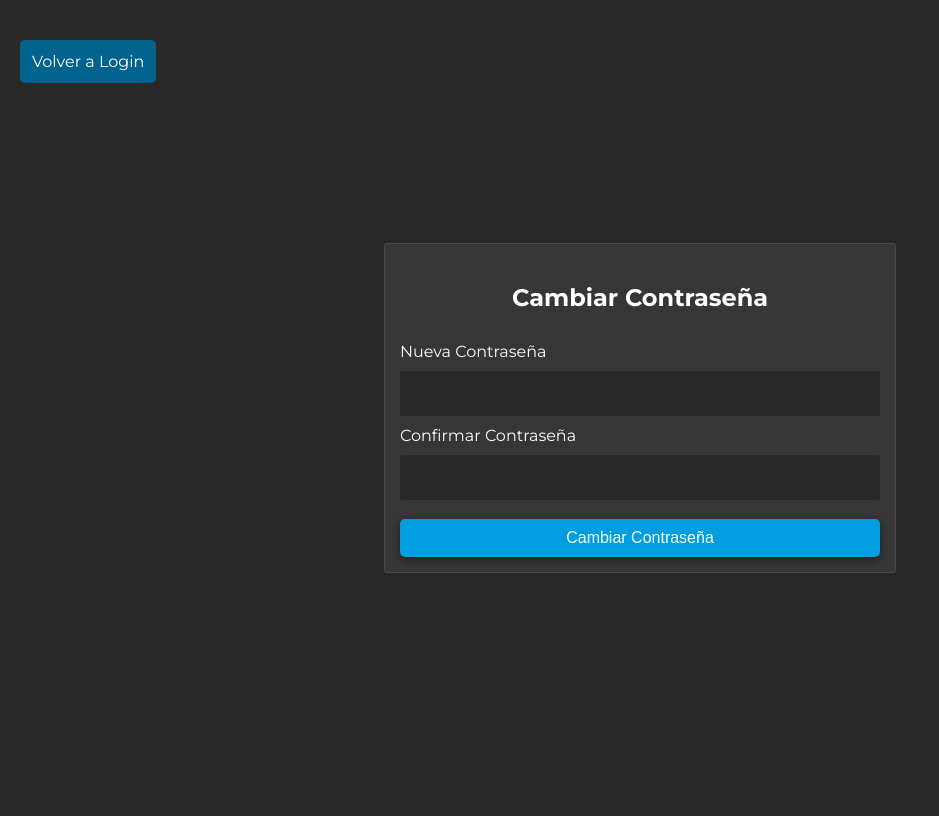
After one commit to TomasB-Dev/utnetwork, a Flask app: page /cambiar_contrasena in a window 1280 px wide. The commit adds this page. Shown: the whole page, without its empty margins (0-939 px from the left). Run offline with Flask 3, Linux system fonts and the light colour scheme; the visitor is signed in with stand-in values (Sample User, id 1).

Commit message:
opcion de recuperacion de contraseña

```diff
--- a/app.py
+++ b/app.py
@@ -30,7 +30,7 @@ app.secret_key = FIRMA
 socketio = SocketIO(app)
 
 #modularizacion vista que no necesitan loguear
-nologued_view(app)
+nologued_view(app, usuarios)
 
 #modularizacion login
 login_route(app)
--- a/src/routes/loged_routes.py
+++ b/src/routes/loged_routes.py
@@ -13,7 +13,7 @@ def logued_route(app, usuarios, publicaciones,db_user):
     def home():
 
         token = session.get('usuario')
-        if session:
+        if token and isinstance(token, list) and len(token) > 0:
             id_user = token[0]['id']
             info_user = usuarios.get_data_by_id(id_user)
             user_state = usuarios.get_state_by_id(id_user)
@@ -29,7 +29,8 @@ def logued_route(app, usuarios, publicaciones,db_user):
             else:
                 return redirect(url_for('validation'))
         else:
-            return render_template('error.html')
+            session.clear()
+            return redirect(url_for('login'))
 
     @app.route('/miperfil')
     def myprofile():
--- a/src/routes/nologed_routes.py
+++ b/src/routes/nologed_routes.py
@@ -1,9 +1,14 @@
 """
 CONTIENE LAS RUTAS QUE NO SE NECESITA ESTAR LOGUEADO PARA VER
 """
-from flask import render_template,redirect,url_for, session
+from flask import render_template,redirect,url_for, session ,request, jsonify
+from src.models.Mail_Send import Send_Mail
+import random
+import hashlib
+import os
 
-def nologued_view(app):
+
+def nologued_view(app, usuarios):
     @app.route('/')
     def index():
         if session:
@@ -14,3 +19,85 @@ def nologued_view(app):
     @app.route('/terminos')
     def terminos():
         return render_template('terminos.html')
+
+
+    @app.route("/recuperar_cuenta")
+    def recuperar_contrasena():
+        return render_template('/temporales/recovery_password.html')
+
+
+    @app.route('/codigo_reestablecer' , methods=['POST'])
+    def reestablecer_contra_codigo():
+
+        user_email = request.form['mail'];
+        code = ''
+        for i in range(6):
+            code += str(random.randrange(0,9,1))
+
+
+        MAIL = os.getenv('MAIL')
+        MAIL_KEY = os.getenv('MAIL_KEY')
+        notify = Send_Mail(MAIL, MAIL_KEY, user_email)
+
+
+        content = f"""
+                <html>
+                <body>
+                    <p>Codigo para reestablecer contraseña: <strong>{code}</strong></p>
+                </body>
+                </html>
+            """
+        notify.enviarMail('Codigo para reestablecer contraseña', content)
+        if user_email:
+            session['user_email']= user_email
+            session['code_email']= code
+
+            return redirect(url_for("verificar_codigo_clave"))
+            # return render_template('/temporales/recovery_password.html', code_email=code, user_email=user_email,message='se envio el codigo correctamente')
+        else:
+            return render_template('/temporales/recovery_password.html',messageError='se envio el codigo correctamente')
+
+
+    @app.route('/verificar_codigo_clave')
+    def verificar_codigo_clave():
+        return render_template('/temporales/recovery_password_code.html')
+
+
+
+    @app.route('/verificar_codigo_reestablecimiento', methods=['POST'])
+    def verificar_codigo_reest():
+        print('verificar_codigo_reest', request.get_json())
+        data = request.get_json()
+        user_email = session.get('user_email')
+        code_email = session.get('code_email')
+
+        print('user_email', user_email, 'code_email', code_email)
+
+        if not data:
+            return jsonify({'error': 'No se recibió JSON'}), 400
+
+
+        codigo = data.get('codigo')
+        print('codigo', codigo, 'code_email', code_email)
+        if codigo == code_email:
+            return jsonify({'success': True, 'redirect_url': url_for('cambiar_contrasena')}), 200
+        else:
+            return jsonify({'error': 'Codigo incorrecto'}), 400
+    @app.route('/cambiar_contrasena')
+    def cambiar_contrasena():
+        user_email = session.get('user_email')
+        if not user_email:
+            return redirect(url_for('index'))
+
+        return render_template('/temporales/recovery_password_new.html', user_email=user_email)
+
+    @app.route('/cambiar_contrasena_reestablecimiento', methods=['POST'])
+    def cambiar_contrasena_reest():
+        new_password = request.form['new_password']
+        user_email = session.get('user_email');
+
+        print('new_password', new_password, 'user_email', user_email)
+        new_password = hashlib.sha256(new_password.encode()).hexdigest()
+        usuarios.reestablecer_contrasena(new_password, user_email)
+        session.clear()
+        return redirect(url_for('login'))
--- /dev/null
+++ b/static/css/recovery_password_new.css
@@ -0,0 +1,120 @@
+
+@import url('https://fonts.googleapis.com/css2?family=Lobster&family=Montserrat:ital,wght@0,100..900;1,100..900&display=swap');
+:root{
+    --bg--color : #282828;
+    --bg--secundary: #00628D;
+    --color-resalt: #BDE4F7;
+    --color-shadows: rgba(0, 0, 0, 0.35) 0px 5px 15px;
+    --color-hover: #009EE0;
+    --bg-cards: #363636;
+
+
+}
+
+body {
+    font-family: "Montserrat", sans-serif;
+    background-color: var(--bg--color);
+}
+
+
+
+
+.nav_login {
+    position: absolute;
+    top: 40px;
+    left: 20px;
+    color: white;
+    padding: 12px;
+    border-radius: 5px;
+    background-color: var(--bg--secundary);
+    text-decoration: none;
+    font-size: 1rem;
+    transition: .5s all;
+    &:hover {
+        background-color: var(--color-hover)
+    };
+}
+
+
+
+
+.container_form_code {
+    height: 100vh;
+    display: flex;
+    align-items: center;
+    justify-content: center;
+}
+
+
+
+
+
+.form {
+    padding: 15px;
+    border: 0.2px solid rgb(73, 73, 73);
+    display: flex;
+    flex-direction: column;
+    align-items: center;
+    justify-content: center;
+    border-radius: 3px;
+    background-color: var(--bg-cards);
+    max-width: 50rem;
+    min-width: 30rem;
+    & h3 {
+        margin-bottom: 20px;
+        color: white;
+        font-weight: bold;
+        font-size: x-large;
+    }
+}
+
+.container_inputs {
+    display: flex;
+    flex-direction: column;
+    color: white;
+    width: 100%;
+
+
+& label {
+    margin: 10px 0px;
+}
+
+& input {
+    padding: 15px;
+    color: white;
+    border-radius: 3px;
+    background-color: var(--bg--color);
+    border: none;
+    outline: none;
+
+}
+
+
+
+}
+
+
+
+.btn_verify {
+    width: 100%;
+    margin-top: 1.5vw;
+    padding: 10px;
+    border-radius: 5px;
+    cursor: pointer;
+    color: white;
+    background-color: #009EE0;
+    border: none;
+    font-size: medium;
+    text-align: center;
+    transition: .5s all;
+    box-shadow: rgba(0, 0, 0, 0.16) 0px 3px 6px, rgba(0, 0, 0, 0.23) 0px 3px 6px;
+}
+
+
+.error {
+    display: none;
+    color: red;
+    font-size: 0.9rem;
+    margin-top: 10px;
+    text-align: center;
+}
--- a/static/js/myprofile.js
+++ b/static/js/myprofile.js
@@ -1,4 +1,5 @@
 
+document.addEventListener('DOMContentLoaded', ()=> {
 
 
 
@@ -82,7 +83,7 @@ const validate_form= (e) => {
 
 
     if(!verify_validate)  {
-        return false;
+        return;
     }else {
         add_description_form.submit();
     }
@@ -92,6 +93,7 @@ const validate_form= (e) => {
 add_description_form.addEventListener('submit',validate_form )
 
 
+});
 
 
 // const update_description_form = document.getElementById('update_description')
--- /dev/null
+++ b/static/js/recovery_password_new.js
@@ -0,0 +1,43 @@
+const form = document.getElementById('form_new_password');
+
+
+
+
+const verify_password=()=> {
+    const input_value_new = document.getElementById('new_password').value;
+    const input_value_confirm =document.getElementById('confirm_password').value;
+    const error_message = document.getElementById('error_message');
+    const regex = /^(?=.*[A-Za-z])(?=.*\d)[A-Za-z\d]{8,}$/;
+
+    if(input_value_new.trim() === '' || input_value_confirm.trim()==='') {
+        error_message.textContent = 'Por favor, verifique que los campos no esten vacios';
+        error_message.style.display = 'block';
+        return false;
+    } else if(regex.test(input_value_new.trim()) === false || regex.test(input_value_confirm.trim()) === false) {
+        error_message.textContent = 'La contraseña debe tener al menos 8 caracteres, incluyendo letras y números';
+        error_message.style.display = 'block';
+        return false;
+    } else if(input_value_new.trim() !== input_value_confirm.trim()) {
+        error_message.textContent = 'Las contraseñas no coinciden';
+        error_message.style.display = 'block';
+        return false;
+    } else {
+        error_message.style.display = 'none';
+        return true;
+    }
+
+}
+
+
+const vefify_form = (e)=> {
+    e.preventDefault()
+    const is_true = verify_password();
+    if(is_true) {
+            form.submit();
+        } else {
+            return false;
+        }
+}
+
+
+form.addEventListener('submit', vefify_form);
--- a/templates/login.html
+++ b/templates/login.html
@@ -18,7 +18,7 @@
     </a>
 
         {%if incorrect_credential %}
-            <div id="id_error_credential" class="alert alert-danger position-absolute "  style='top: 10px; left: 10px; z-index: 20;' role="alert">
+            <div id="id_error_credential" class="alert alert-danger position-absolute "  style='bottom: 10px; right: 10px; z-index: 20;' role="alert">
                 Las credenciales son incorrectas, Vuelva a intentarlo
             </div>
         {% endif %}
@@ -56,6 +56,7 @@
 
                 <button  class="btn " type="submit">Iniciar Sesion</button>
             </form>
+            <a href="{{url_for('recuperar_contrasena')}}">Olvidaste tu contraseña</a>
         <div class="container_link_register">
             <p class="txt">No posee una cuenta?</p>
             <a href="{{ url_for('register') }}">Registrarse</a>
--- /dev/null
+++ b/templates/temporales/recovery_password_new.html
@@ -0,0 +1,28 @@
+<!DOCTYPE html>
+<html lang="en">
+<head>
+    <meta charset="UTF-8">
+    <meta name="viewport" content="width=device-width, initial-scale=1.0">
+    <link rel="stylesheet" href="{{url_for('static',filename='css/recovery_password_new.css')}}">
+    <title>Cambiar Contraseña</title>
+</head>
+<body>
+    <div class="container_form_code">
+        <a class="nav_login" href="{{url_for('login')}}">Volver a Login</a>
+
+    <form action="{{url_for('cambiar_contrasena_reest')}}" class="form" id="form_new_password" method="POST">
+        <h3>Cambiar Contraseña</h3>
+        <div class="container_inputs">
+        <label for="new_password">Nueva Contraseña</label>
+        <input type="password" id="new_password" name="new_password" required>
+        <label for="confirm_password">Confirmar Contraseña</label>
+        <input type="password" id="confirm_password" name="confirm_password" required>
+
+    </div>
+    <button class="btn_verify">Cambiar Contraseña</button>
+    <div id="error_message" class="error"></div>
+    </form>
+    </div>
+<script type="module" src="{{url_for('static',filename='js/recovery_password_new.js')}}"></script>
+</body>
+</html>
```
Also changed, not shown: src/models/Usuarios.py (+21 -0 lines), static/css/recovery_password.css (added, +148 -0 lines), static/css/recovery_password_code.css (added, +97 -0 lines), static/js/recovery_password.js (added, +72 -0 lines), static/js/recovery_password_code.js (added, +32 -0 lines), templates/temporales/recovery_password.html (added, +29 -0 lines), templates/temporales/recovery_password_code.html (added, +32 -0 lines).
